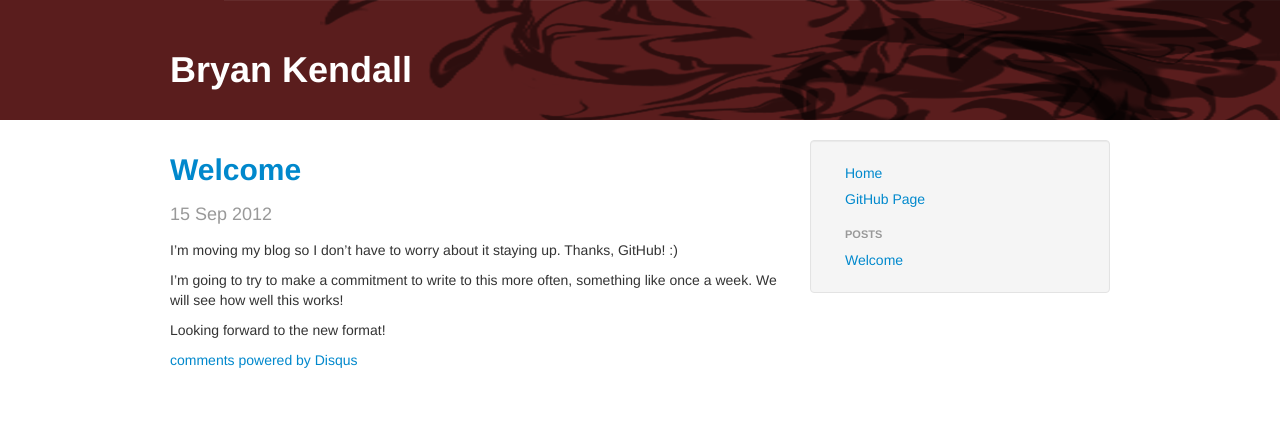
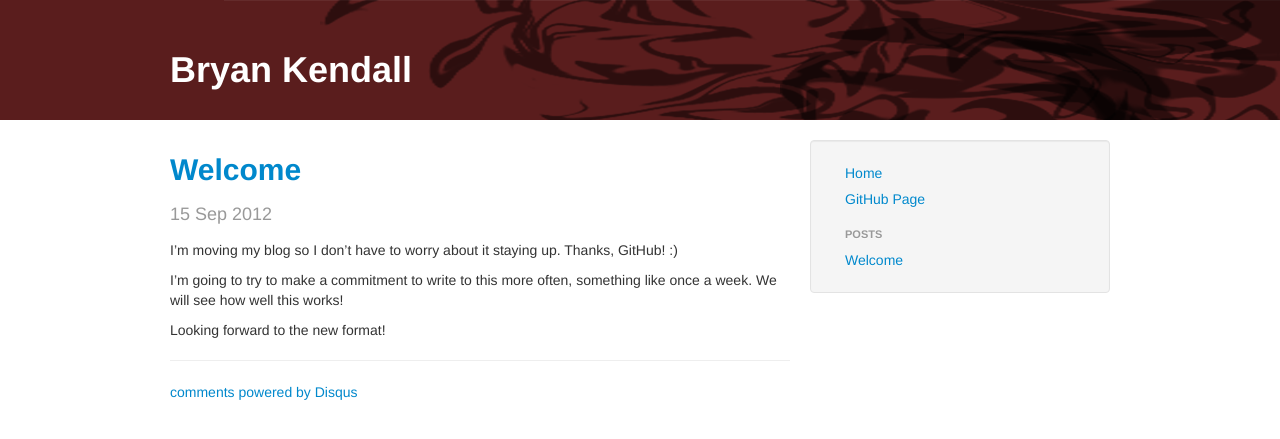
Before and after one commit to bkendall/bkendall.github.com, a Jekyll site: the page built from index.html, in a window 1280 px wide. Shown: the top 439 px of the page. Built offline with Jekyll 4.4.1, drawn with Linux system fonts in a browser that asks for light colours; nearby versions of some CDN libraries; comment, search, counter and statistics services are not loaded.

Commit message:
added hr before disqus

```diff
--- a/_layouts/post.html
+++ b/_layouts/post.html
@@ -7,6 +7,7 @@ layout: base
   <div class="post-body">
   {{page.content | markdownify}}
   </div>
+  <hr />
   <div id="disqus_thread"></div>
   <script type="text/javascript">
    var disqus_shortname = 'bryankendall';
--- a/index.html
+++ b/index.html
@@ -12,6 +12,7 @@ title: Home
   <div class="post-body">
    {{site.posts.first.content | markdownify}}
   </div>
+  <hr />
   <div id="disqus_thread"></div>
   <script type="text/javascript">
    var disqus_shortname = 'bryankendall';
```
